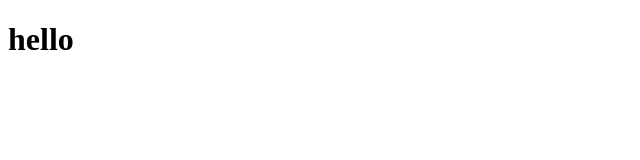
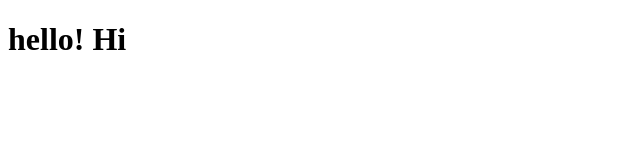
Before and after one commit to mayb3ryan/coursera-test, a plain HTML site: page site/index.html in a window 1280 px wide. Shown: the full height of the page, 0-640 px from the left. Drawn offline with Linux system fonts and the light colour scheme.

Commit message:
Small additions to my page content

```diff
--- a/site/index.html
+++ b/site/index.html
@@ -6,6 +6,6 @@
 	<title>oh hi!:D</title>
 </head>
 <body>
-<h1>hello</h1>
+<h1>hello! Hi</h1>
 </body>
 </html>
```
